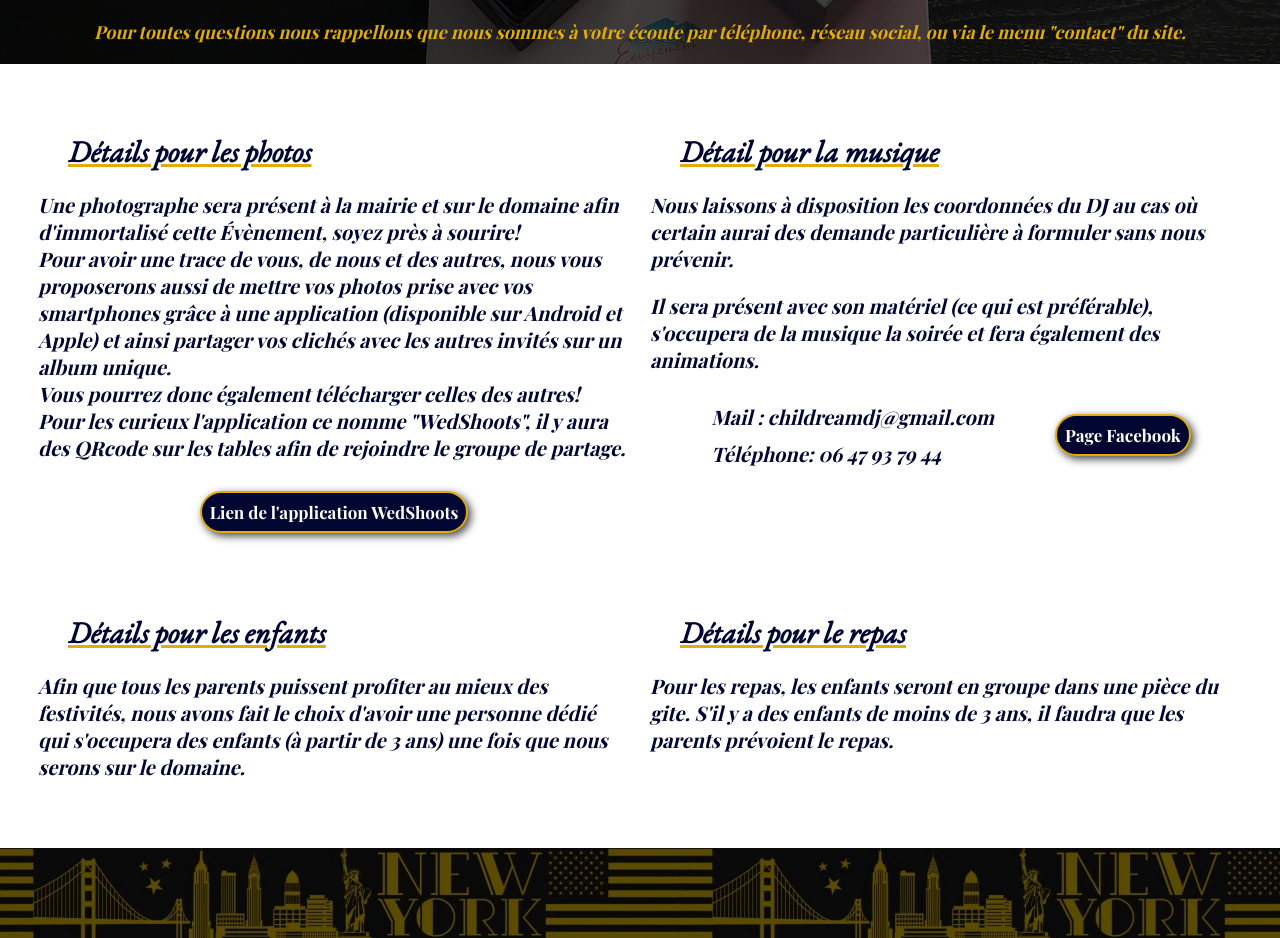
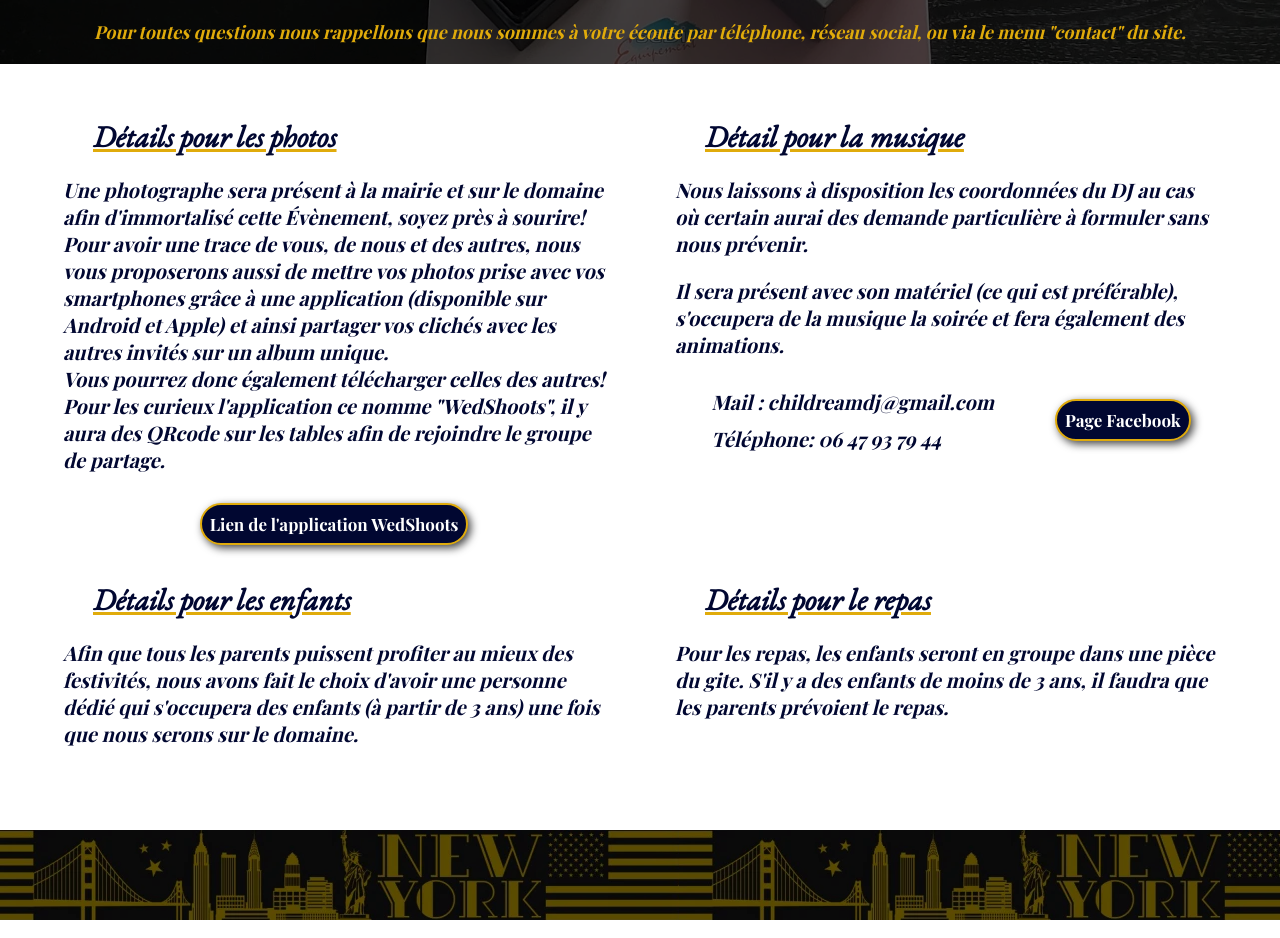
Before and after one commit to SheppardShepp/Wedding-website-2.0, a React (Create React App) app: page / in a window 1280 px wide. Shown: the part 3960-4898 px from the top of the page. Built offline with nearby package versions, Linux system fonts and the light colour scheme; a web font is replaced by a local one.

Commit message:
correction formulaire

```diff
--- a/src/pages/Confirmation.js
+++ b/src/pages/Confirmation.js
@@ -127,12 +127,13 @@ function Confirmation() {
                       required: true,
                     },
                   ]}>
-                  <Input placeholder="Nom du/des invité(s)" />
+                  <Input placeholder="Nom et Prénom du/des invité(s)" />
                 </Form.Item>
                 <Form.Item
                   label="Nombres d'adultes (10 à 99 ans)"
                   name={["user", "adults"]}>
                   <InputNumber
+                    placeholder="0"
                     min={1}
                     max={10}
                   />
@@ -141,7 +142,9 @@ function Confirmation() {
                   label="Nombres d'enfants (3 à 10 ans)"
                   name={["user", "child"]}>
                   <InputNumber
-                    min={1}
+                    placeholder="0"
+                    defaultValue={0}
+                    min={0}
                     max={10}
                   />
                 </Form.Item>
--- a/src/pages/Contact.js
+++ b/src/pages/Contact.js
@@ -111,7 +111,7 @@ function Contact() {
                       required: true,
                     },
                   ]}>
-                  <Input placeholder="Nom du/des invité(s)" />
+                  <Input placeholder="Nom et Prénom du/des invité(s)" />
                 </Form.Item>
                 <Form.Item
                   name={["user", "phone"]}
--- a/src/pages/Home.js
+++ b/src/pages/Home.js
@@ -32,7 +32,7 @@ function Home() {
           addClass03
           origin="Separation"
         />
-        <section className="bloc testinfo">
+        <section className="bloc">
           <Info />
         </section>
       </main>
--- a/src/pages/home/Info.js
+++ b/src/pages/home/Info.js
@@ -4,8 +4,8 @@ function Info() {
   return (
     <>
       <div className="bloc-1">
-        <div className="bloc-1_text bloc-2-margin">
-          <div>
+        <div className="bloc-1_text">
+          <div className="bloc-2-margin">
             <h4>Détails pour les photos</h4>
             <p>
               Une photographe sera présent à la mairie et sur le domaine afin d'immortalisé cette
@@ -31,7 +31,8 @@ function Info() {
           </div>
         </div>
 
-        <div className="bloc-1_text bloc-2-margin">
+        <div className="bloc-1_text">
+          <div className="bloc-2-margin">
             <h4>Détail pour la musique</h4>
             <p>
               Nous laissons à disposition les coordonnées du DJ au cas où certain aurai des demande
@@ -41,6 +42,8 @@ function Info() {
               Il sera présent avec son matériel (ce qui est préférable), s'occupera de la musique la
               soirée et fera également des animations.
             </p>
+          </div>
+
           <div className="bloc-1_text_coordonnée">
             <div className="bloc-1_text_coordonnée_text">
               <p>Mail : childreamdj@gmail.com</p>
@@ -58,7 +61,7 @@ function Info() {
           </div>
         </div>
       </div>
-      <div className="bloc-2 bloc-2-margin">
+      <div className="bloc-2">
         <div className="bloc-2_text bloc-2-margin">
           <h4>Détails pour les enfants</h4>
           <p>
--- a/src/pages/home/Mairie.js
+++ b/src/pages/home/Mairie.js
@@ -42,8 +42,7 @@ function Mairie() {
           <iframe
             title="Position googleMaps"
             src="https://www.google.com/maps/embed?pb=!1m18!1m12!1m3!1d25285.122974011963!2d1.6506062229919236!3d49.51135686832444!2m3!1f0!2f0!3f0!3m2!1i1024!2i768!4f13.1!3m3!1m2!1s0x47e723531082cf83%3A0xf89364a5c83342c5!2s76220%20Cuy-Saint-Fiacre!5e1!3m2!1sfr!2sfr!4v1673255918861!5m2!1sfr!2sfr"
-            loading="lazy"
-            samesite="None:Secure"></iframe>
+            loading="lazy"></iframe>
         </div>
 
         <div className="bloc-2_text">
--- a/src/sass/pages/_home.scss
+++ b/src/sass/pages/_home.scss
@@ -221,7 +221,7 @@
 }
 
 .bloc-2-margin{
-    margin-top: 30px;
+    margin: 15px 25px;
 }
 
 .blocbutton{
```
Lines whose indentation alone changed are shown as unchanged.
